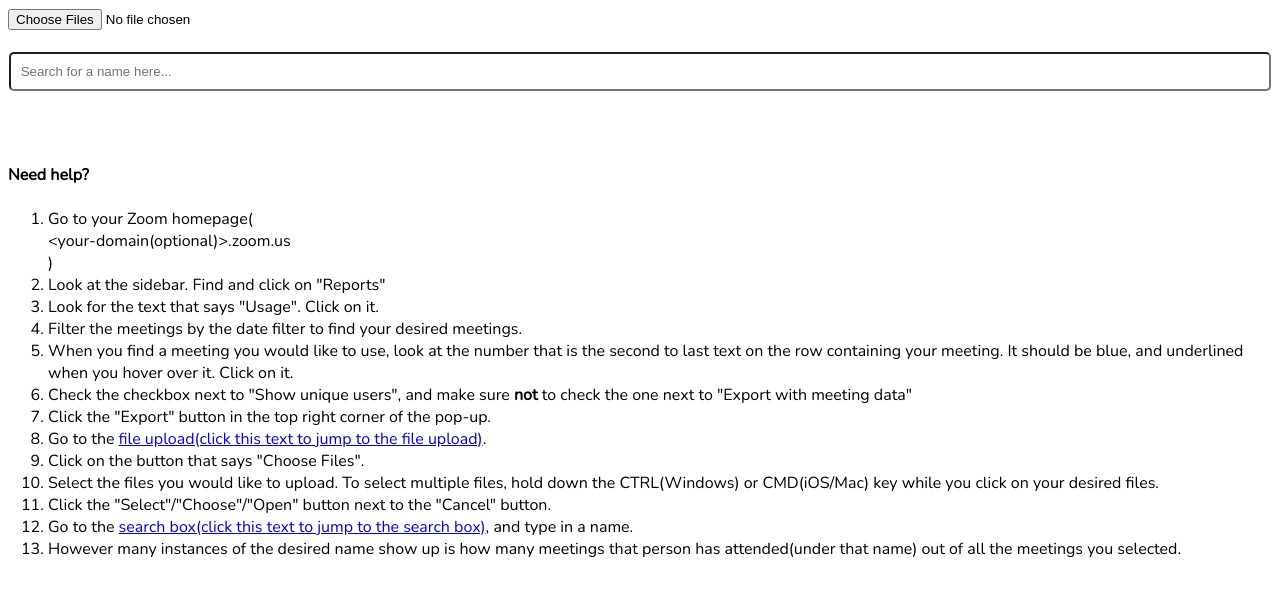
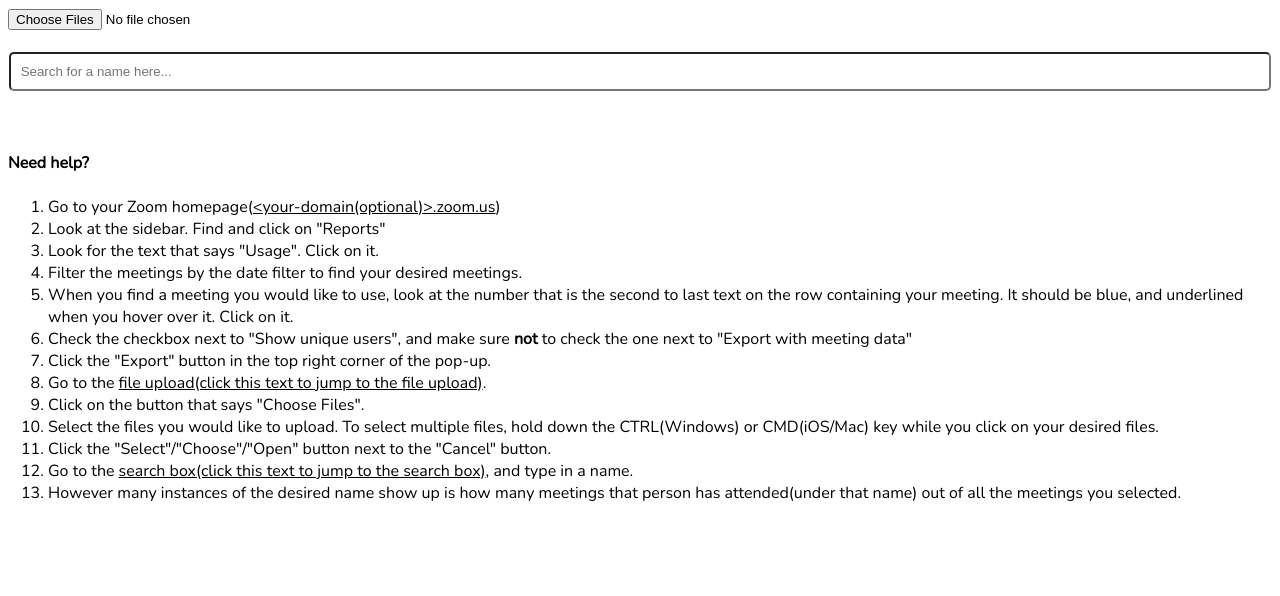
Before and after one commit to 88cnt/attendance, a plain HTML site: page index.html in a window 1280 px wide. Drawn offline with nearby package versions, Linux system fonts and the light colour scheme.

Commit message:
Update main.css

```diff
--- a/main.css
+++ b/main.css
@@ -25,6 +25,15 @@ td {
 }
 
 #result {
-    padding: 10px;
+    padding: 4px;
     font-weight: bold;
 }
+
+.fake-link {
+    display: inline;
+    text-decoration: underline;
+}
+
+a {
+    color: black;
+}
```
